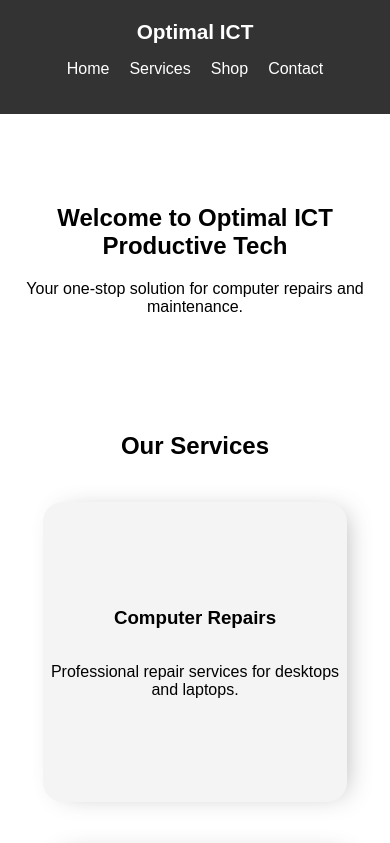
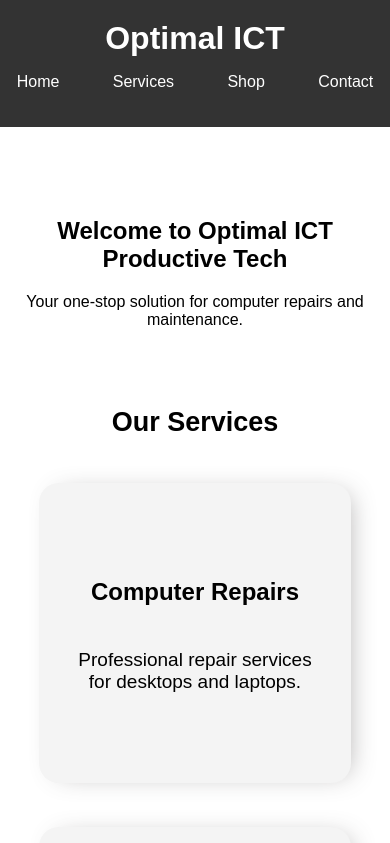
Before and after one commit to Tksmith-guru/CSS_ANIMATION, a plain HTML site: page index.html in a window 390 px wide. Shown: the top 843 px of the page. Drawn offline with Linux system fonts and the light colour scheme.

Commit message:
app_done

```diff
--- a/app.js
+++ b/app.js
@@ -16,8 +16,8 @@ contactForm.addEventListener('submit', function (e) {
   const subject = `New Message From ${name}`;
 
   const whatsappMesage = `Name: ${name} \n Email: ${email} \n ${message}`;
-  const recipientNumber = `+2349035569124`;
-  const whatappUrl = `https://wa.me/${+2349035569124}?text=${encodeURIComponent(whatsappMesage)}`;
+  const recipientNumber = `+2348076157744`;
+  const whatappUrl = `https://wa.me/${+2348076157744}?text=${encodeURIComponent(whatsappMesage)}`;
   window.location.href = whatappUrl;
   alert(`Your message has been sent via WhatsApp`);
 });
--- a/styles.css
+++ b/styles.css
@@ -48,7 +48,8 @@ nav {
 ul {
   display: flex;
   flex-direction: row;
-  justify-content: center;
+  justify-content: space-around;
+  align-items: center;
   gap: 20px;
   padding: 0;
 }
@@ -74,6 +75,10 @@ li {
 
 #services {
   margin: 40px 0 40px 0;
+  display: flex;
+  flex-direction: column;
+  align-items: center;
+  justify-content: center;
 }
 
 .services-grid {
@@ -81,12 +86,14 @@ li {
   flex-direction: row;
   align-items: center;
   justify-content: center;
+  width: 90%;
 }
 
 .service {
   background-color: #f4f4f4;
   width: 33.3%;
   height: 300px;
+  padding: 0 10px;
   margin: 0 20px 0 20px;
   text-align: center;
   display: flex;
@@ -185,6 +192,18 @@ footer {
     width: 100%;
   }
 
+  header .logo {
+    font-size: 32px;
+  }
+
+  nav {
+    width: 100%;
+  }
+
+  ul {
+    width: 100%;
+  }
+
   footer p {
     font-size: 12px;
   }
@@ -204,6 +223,33 @@ footer {
   button {
     width: 100%;
   }
+
+  .service {
+    padding: 0;
+    width: 100%;
+  }
+
+  .service h3 {
+    font-size: 24px;
+  }
+
+  .service p {
+    font-size: 19px;
+    width: 80%;
+  }
+
+  #services {
+    width: 100%;
+    margin-top: 0;
+  }
+
+  #services h2 {
+    font-size: 27px;
+  }
+
+  .services-grid {
+    width: 100%;
+  }
 }
 
 @media only screen and (max-width: 1024px) {
```
